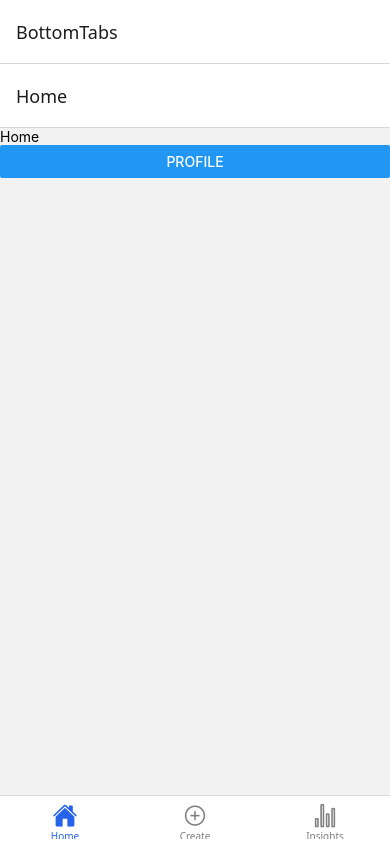
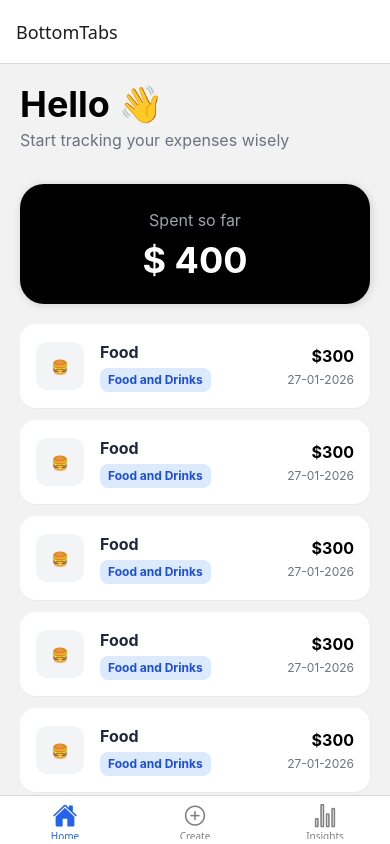
Before and after one commit to nibirshahriar/FinSmart---The-Personal-Finance-Manager-App, a React Native app: screen /Home in a window 390 px wide. Built offline with nearby package versions, Linux system fonts and the light colour scheme.

Commit message:
Add expenses UI and data

```diff
--- a/package.json
+++ b/package.json
@@ -18,7 +18,8 @@
     "react-native": "0.81.5",
     "react-native-gesture-handler": "~2.28.0",
     "react-native-safe-area-context": "~5.6.0",
-    "react-native-screens": "~4.16.0"
+    "react-native-screens": "~4.16.0",
+    "twrnc": "^4.16.0"
   },
   "private": true
 }
--- /dev/null
+++ b/src/components/EmptyList.js
@@ -0,0 +1,18 @@
+import { StyleSheet, Text, View } from 'react-native'
+import React from 'react'
+import tailwind from 'twrnc'
+
+const EmptyList = ({ title="No Expenses Yet", message= "Add a new expense to see it in your list" }) => {
+  return (
+    <View style={tailwind`flex-1 justify-center items-center p-8 mt-10`}>
+      <Text  style={tailwind`text-5xl mb-4`}>📝</Text>
+
+<Text  style={tailwind`text-xl font-bold text-gray-800 mb-2`}>{title}</Text>
+<Text  style={tailwind`text-base text-gray-500 text-center`}>{message}</Text>
+    </View>
+  );
+};
+
+export default EmptyList;
+
+const styles = StyleSheet.create({});
--- /dev/null
+++ b/src/components/ExpenseItemCard.js
@@ -0,0 +1,52 @@
+import { StyleSheet, Text, View } from 'react-native'
+import React from 'react'
+import tailwind from 'twrnc'
+
+const ExpenseItemCard = ({item}) => {
+
+//1.title, 2.icon , 3.category 4.amount and date
+  return (
+    <View style={tailwind`bg-white rounded-2xl p-4 mx-5 mb-3 flex-row justify-between items-center shadow-sm`}>
+
+<View style={tailwind`flex-row items-center`}>
+
+ <View
+    style={tailwind`w-12 h-12 rounded-xl bg-gray-100 justify-center items-center mr-4`}
+  >
+<Text>{"🍔"}</Text>
+  </View>
+
+<View>
+  <Text style={tailwind`text-base font-bold text-gray-800`}>
+    {"Food"}
+  </Text>
+{/* category */}
+<View
+  style={tailwind`mt-1 px-2 py-1 rounded-lg self-start bg-blue-100`}
+>
+  <Text style={tailwind`text-xs font-bold text-blue-700`}>
+    {"Food and Drinks"}
+  </Text>
+</View>
+</View>
+
+
+</View>
+
+<View style={tailwind`items-end`}>
+  <Text style={tailwind`text-base font-bold text-black`}>
+    {"$300"}
+  </Text>
+  <Text style={tailwind`text-xs text-gray-500 mt-1`}>
+    {"27-01-2026"}
+  </Text>
+</View>
+
+
+</View>
+  );
+};
+
+export default ExpenseItemCard;
+
+const styles = StyleSheet.create({});
--- a/src/navigation/AppNavigator.js
+++ b/src/navigation/AppNavigator.js
@@ -29,7 +29,7 @@
         },
         tabBarActiveTintColor: '#2563EB',
         tabBarInactiveTintColor: 'gray',
-        headerShown: true,
+        headerShown: false,
       })}
     >
     <Tab.Screen name="Home" component={Home} />
--- a/src/screens/Home.js
+++ b/src/screens/Home.js
@@ -1,13 +1,91 @@
-import {Button,Pressable, StyleSheet, Text, View } from 'react-native'
+import {Button,Pressable, StyleSheet, Text, View,FlatList } from 'react-native'
 import React from 'react'
-// import { Button } from 'react-native/types_generated/index'
+import tailwind from 'twrnc';
+import EmptyList from '../components/EmptyList';
+import ExpenseItemCard from '../components/ExpenseItemCard';
+
+export const expensesData = [
+  {
+    id: "1",
+    icon: "🛒",
+    title: "Grocery Shopping",
+    category: "Food",
+    amount: 850.0,
+    date: "2025-01-25",
+    color: "#34D399", // Emerald
+  },
+  {
+    id: "2",
+    icon: "🚗",
+    title: "Rickshaw & Bus Fare",
+    category: "Transportation",
+    amount: 120.0,
+    date: "2025-01-26",
+    color: "#60A5FA", // Blue
+  },
+  {
+    id: "3",
+    icon: "🍛",
+    title: "Lunch Outside",
+    category: "Food",
+    amount: 180.0,
+    date: "2025-01-26",
+    color: "#FBBF24", // Amber
+  },
+  {
+    id: "4",
+    icon: "📱",
+    title: "Mobile Recharge",
+    category: "Utilities",
+    amount: 299.0,
+    date: "2025-01-27",
+    color: "#A78BFA", // Violet
+  },
+  {
+    id: "5",
+    icon: "🧼",
+    title: "Daily Essentials",
+    category: "Household",
+    amount: 220.0,
+    date: "2025-01-28",
+    color: "#F87171", // Soft Red
+  },
+];
+
+
 
 const Home = ({navigation}) => {
   return (
-    <View>
-      <Text>Home</Text>
-<Button onPress={() => navigation.navigate("Profile")} title="Profile" />
+ <View>
+   <View style={tailwind`px-5 pt-5 pb-3`}>
+      <Text style={tailwind`text-4xl font-bold text-black`}>Hello 👋</Text>
+<Text style={tailwind`text-base text-gray-500 mt-1`}>Start tracking your expenses wisely</Text>
+{/* <Button onPress={() => navigation.navigate("Profile")} title="Profile" /> */}
     </View>
+
+<View
+  style={tailwind`bg-black rounded-3xl p-6 my-5 mx-5 items-center shadow-lg`}
+>
+  <Text style={tailwind`text-base text-gray-400`}>
+    Spent so far
+  </Text>
+  <Text style={tailwind`text-base text-white text-4xl mt-2 font-bold`}>
+    $ 400
+  </Text>
+</View>
+
+
+<FlatList
+  data={expensesData}
+  // data={[]}
+  renderItem={({ item }) => <ExpenseItemCard item={item} />}
+  // keyExtractor={(item) => item}
+  contentContainerStyle={{ paddingBottom: 20 }}
+  ListEmptyComponent={<EmptyList />}
+/>
+
+
+</View>
   );
 };
 
```
Also changed, not shown: assets/images/food.png (added), 1 other file (tests, documents, lock files or other folders).
